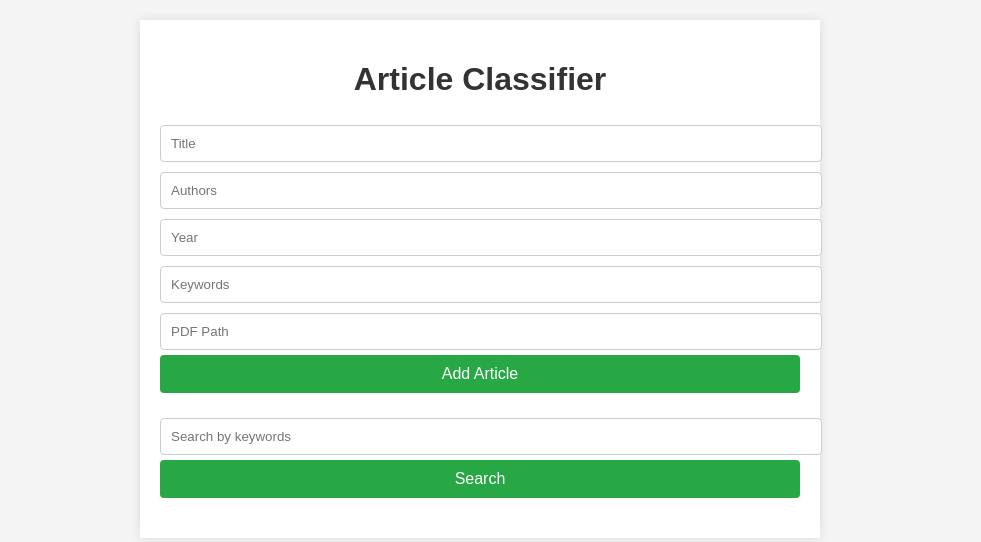
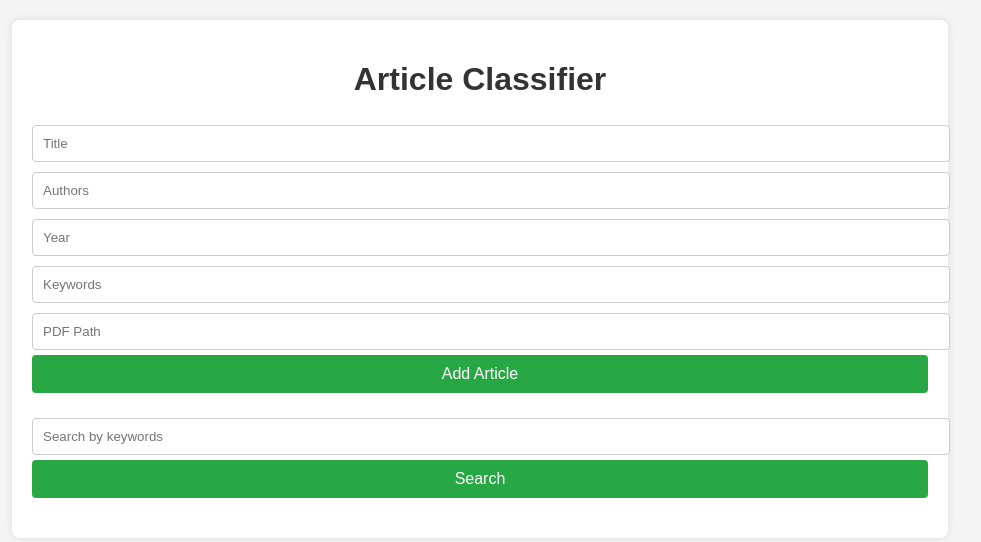
Before and after one commit to Carlixgonzam/APP-articles, a Flask app: page / in a window 1280 px wide. Shown: the top 542 px of the page, without its empty margins (160-1141 px from the left). Run offline with Flask 3, Linux system fonts and the light colour scheme.

Commit message:
Update styles.css

```diff
--- a/static/styles.css
+++ b/static/styles.css
@@ -5,11 +5,12 @@ body {
     padding: 0;
 }
 .container {
-    width: 50%;
+    width: 70%;
     margin: 20px auto;
     padding: 20px;
     background-color: #fff;
     box-shadow: 0 0 10px rgba(0, 0, 0, 0.1);
+    border-radius: 8px;
 }
 h1 {
     text-align: center;
@@ -33,6 +34,10 @@ button {
     border-radius: 4px;
     color: #fff;
     font-size: 16px;
+    cursor: pointer;
+}
+button:hover {
+    background-color: #218838;
 }
 .article {
     margin-bottom: 10px;
```
